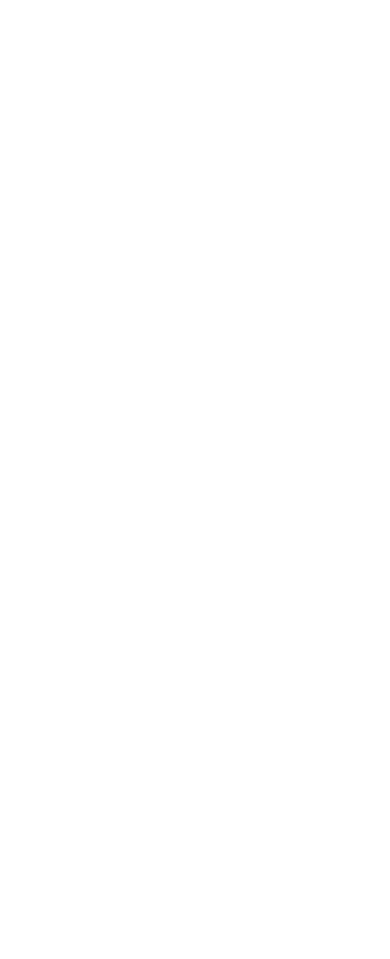
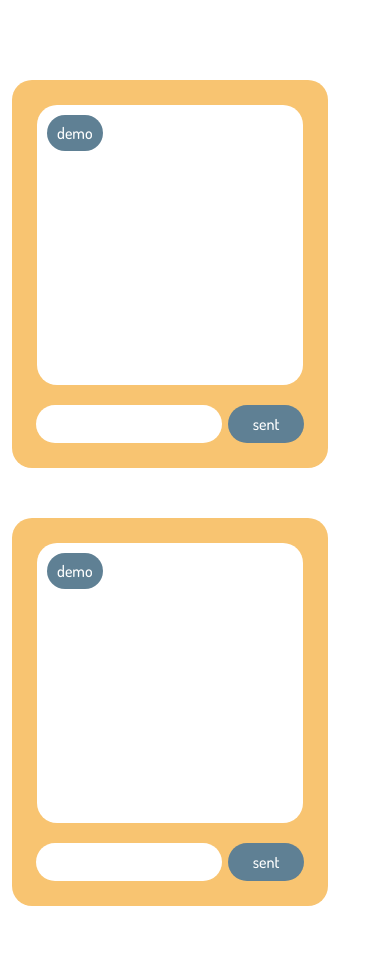
Before and after one commit to Abdulla0233/whatsapp-clone, a plain HTML site: page index.html in a window 390 px wide. Before the commit the page ends 844 px from the top, so only its background shows below. Drawn offline with nearby package versions, Linux system fonts and the light colour scheme.

Commit message:
responsive

```diff
--- /dev/null
+++ b/_jsDom.sass
@@ -0,0 +1,40 @@
+#jsDom
+    padding: 80px 0
+    .chat
+        border-radius: 20px
+        background-color: #f8c471
+        padding: 25px
+        margin-right: 50px
+        .message
+            background-color: #ffff
+            border-radius: 20px
+            padding: 10px
+            height: 280px
+            &::-webkit-scrollbar
+                display: none
+            .line
+                background-color: #5f8094
+                width: auto
+                display: inline-block
+                border-radius: 20px
+                padding: 10px
+                color: #ffff
+        .text
+            display: flex
+            justify-content: center
+            margin-top: 20px
+            input
+                border-radius: 20px
+                margin-right: 6px
+            .sent
+                background-color: #5f8094
+                width: auto
+                display: inline-block
+                border-radius: 20px
+                padding: 11px 25px
+                color: #ffff
+        .end
+                text-align: end
+    @media screen and ( max-width:  768px)
+        .chat
+            margin-bottom: 50px
--- a/app.js
+++ b/app.js
@@ -1,4 +1,52 @@
 "use strict";
 $(document).ready(function () {
+    $("#me").click(function (e) {
+        e.preventDefault()
+        function myel(myclass = "") {
+            if (!$.trim($("#inputme").val()) == '') {
+                let vall = $("#inputme").val()
+                    , newH3 = $('<h3> </h3>')
+                    , newDiv = $('<div class="line" > </div>')
+                    , bigDiv = $(`<div ${myclass} > </div>`)
+                $(newH3).append(vall)
+                $(newDiv).append(newH3)
+                $(bigDiv).append(newDiv)
+                return bigDiv
+            }
+            else {
+                return
+            }
+        }
+        $("#messageyou").append(myel())
+        $("#messageme").append(myel('class="end"'))
+        $("#inputme").val("")
+        document.querySelector("#messageme").scrollTo(0, document.querySelector("#messageme").scrollHeight)
+        document.querySelector("#messageyou").scrollTo(0, document.querySelector("#messageyou").scrollHeight)
+
+    })
+    $("#you").click(function (e) {
+        e.preventDefault()
+        function myel(myclass = "") {
+            if (!$.trim($("#inputyou").val()) == '') {
+                let vall = $("#inputyou").val()
+                    , newH3 = $('<h3> </h3>')
+                    , newDiv = $('<div class="line" > </div>')
+                    , bigDiv = $(`<div ${myclass} > </div>`)
+                $(newH3).append(vall)
+                $(newDiv).append(newH3)
+                $(bigDiv).append(newDiv)
+                return bigDiv
+            }
+            else {
+                return
+            }
+        }
+        $("#messageme").append(myel())
+        $("#messageyou").append(myel('class="end"'))
+        $("#inputyou").val("")
+        document.querySelector("#messageme").scrollTo(0, document.querySelector("#messageme").scrollHeight)
+        document.querySelector("#messageyou").scrollTo(0, document.querySelector("#messageyou").scrollHeight)
+    })
+
 
 });
--- a/index.html
+++ b/index.html
@@ -21,6 +21,48 @@
     </header>
 
     <main>
+        <section id="jsDom">
+            <div class="container">
+                <div class="row">
+                    <div class="col-md-6">
+                        <div class="chat">
+                            <div class="message" id="messageyou">
+                                <div>
+                                    <div class="line">
+                                        <h3>demo</h3>
+                                    </div>
+                                </div>
+
+                            </div>
+                            <div class="text">
+                                <input type="text" id="inputyou">
+                                <div class="sent" id="you">
+                                    <h3>sent</h3>
+                                </div>
+                            </div>
+                        </div>
+                    </div>
+                    <div class="col-md-6">
+                        <div class="chat">
+                            <div class="message" id="messageme">
+                                <div>
+                                    <div class="line">
+                                        <h3>demo</h3>
+                                    </div>
+                                </div>
+
+                            </div>
+                            <div class="text">
+                                <input type="text" id="inputme">
+                                <div class="sent" id="me">
+                                    <h3>sent</h3>
+                                </div>
+                            </div>
+                        </div>
+                    </div>
+                </div>
+            </div>
+        </section>
 
     </main>
 
--- a/style.sass
+++ b/style.sass
@@ -1 +1,2 @@
 @import main
+@import jsDom
```
Also changed, not shown: style.css, 1 other file.
